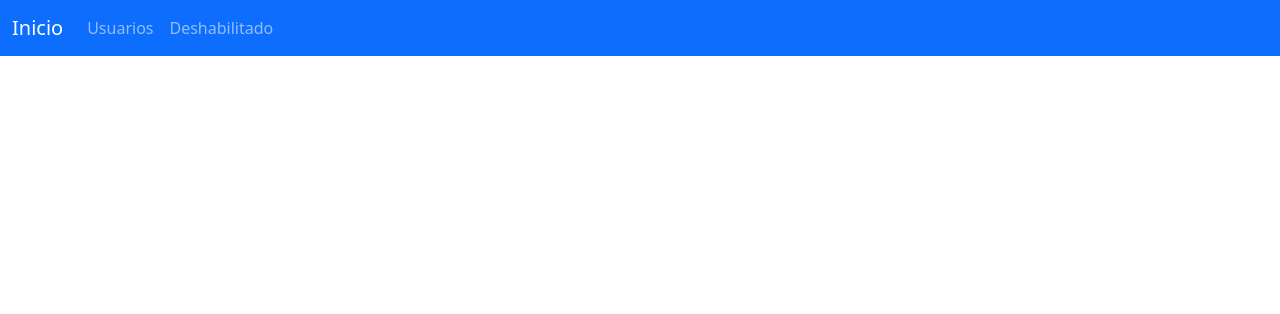
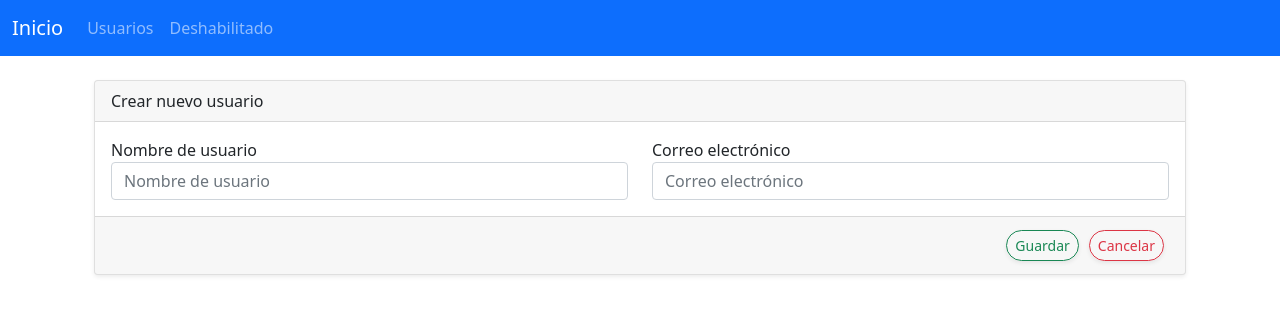
Before and after one commit to TapiaCalixAlejandro/SitioWeb, an Angular app: page /users/create in a window 1280 px wide. Before the commit this address led to /. Shown: the top 314 px of the page. Built offline with nearby package versions, Linux system fonts and the light colour scheme.

Commit message:
Crear Usuario

```diff
--- a/src/app/app-routing.module.ts
+++ b/src/app/app-routing.module.ts
@@ -1,10 +1,12 @@
 import { NgModule } from '@angular/core';
 import { Routes, RouterModule } from '@angular/router';
+import { CreateComponent } from './users/create/create.component';
 import { IndexComponent } from './users/index/index.component';
 
 const routes: Routes = [
   // {path:'',redirectTo:'/index',pathMatch:'full'},
-  {path:'index',component:IndexComponent}
+  {path:'users',component:IndexComponent},
+  {path:'users/create',component:CreateComponent}
 ];
 
 @NgModule({
--- a/src/app/app.module.ts
+++ b/src/app/app.module.ts
@@ -9,13 +9,15 @@ import { UserService } from './services/user.service';
 import { FormsModule } from '@angular/forms';
 import { HttpClientModule } from '@angular/common/http';
 import { FooterComponent } from './layouts/footer/footer.component';
+import { CreateComponent } from './users/create/create.component';
 
 @NgModule({
   declarations: [
     AppComponent,
     IndexComponent,
     HeaderComponent,
-    FooterComponent
+    FooterComponent,
+    CreateComponent
   ],
   imports: [
     BrowserModule,
--- a/src/app/layouts/header/header.component.html
+++ b/src/app/layouts/header/header.component.html
@@ -7,7 +7,7 @@
     <div class="collapse navbar-collapse" id="navbarNav">
       <ul class="navbar-nav">
         <li class="nav-item">
-          <a class="nav-link" aria-current="page" [routerLink]="['/index']">Usuarios</a>
+          <a class="nav-link" aria-current="page" [routerLink]="['/users']">Usuarios</a>
         </li>
         <li class="nav-item">
           <a class="nav-link">Deshabilitado</a>
--- a/src/app/services/user.service.ts
+++ b/src/app/services/user.service.ts
@@ -8,8 +8,15 @@ import { User } from '../models/User';
 export class UserService {
 
   constructor(private http:HttpClient) { }
+
   url = 'http://localhost:7575/users/';
+
   getUsers() {
     return this.http.get<User[]>(this.url+'index');
   }
+
+  create(user:User) {
+    return this.http.post<User>(this.url,user);
+  }
+
 }
--- /dev/null
+++ b/src/app/users/create/create.component.html
@@ -0,0 +1,25 @@
+<div class="container mt-4">
+  <div class="card shadow-sm">
+    <div class="card-header">
+      Crear nuevo usuario
+    </div>
+    <div class="card-body">
+      <div class="row">
+        <div class="col">
+          <label for="username">Nombre de usuario</label>
+          <input type="text" name="username" [(ngModel)]="user.username" id="username" placeholder="Nombre de usuario"
+            class="form-control">
+        </div>
+        <div class="col">
+          <label for="email">Correo electrónico</label>
+          <input type="text" name="email" [(ngModel)]="user.email" id="email" placeholder="Correo electrónico"
+            class="form-control">
+        </div>
+      </div>
+    </div>
+    <div class="card-footer d-flex justify-content-end">
+      <button (click)="create(user)" class="btn btn-outline-success shadow-sm rounded-pill btn-sm" style="margin: 5px;">Guardar</button>
+      <button [routerLink]="['/users']" class="btn btn-outline-danger shadow-sm rounded-pill btn-sm" style="margin: 5px;">Cancelar</button>
+    </div>
+  </div>
+</div>
--- /dev/null
+++ b/src/app/users/create/create.component.ts
@@ -0,0 +1,27 @@
+import { Component, OnInit } from '@angular/core';
+import { User } from 'src/app/models/User';
+import { UserService } from 'src/app/services/user.service';
+import { Router } from '@angular/router';
+
+@Component({
+  selector: 'app-create',
+  templateUrl: './create.component.html',
+  styleUrls: ['./create.component.css']
+})
+export class CreateComponent implements OnInit {
+
+  private user:User = new User();
+
+  constructor(private service:UserService, private router:Router) { }
+
+  ngOnInit() {
+  }
+
+  create(user) {
+    this.service.create(user)
+      .subscribe(data => {
+        this.router.navigate(['/users']);
+        alert('Seagregó un nuevo registro de cliente!');
+      })
+  }
+}
--- a/src/app/users/index/index.component.html
+++ b/src/app/users/index/index.component.html
@@ -1,6 +1,6 @@
 <div class="">
   <div class="d-flex justify-content-end">
-    <button class="btn btn-outline-primary btn-sm rounded-pill shadow-sm">Crear usuario</button>
+    <button class="btn btn-outline-primary btn-sm rounded-pill shadow-sm" [routerLink]="['/users/create']">Crear usuario</button>
   </div>
   <div class="card shadow-sm mt-4">
     <div class="card-header">
```
Also changed, not shown: src/app/users/create/create.component.css (added).
